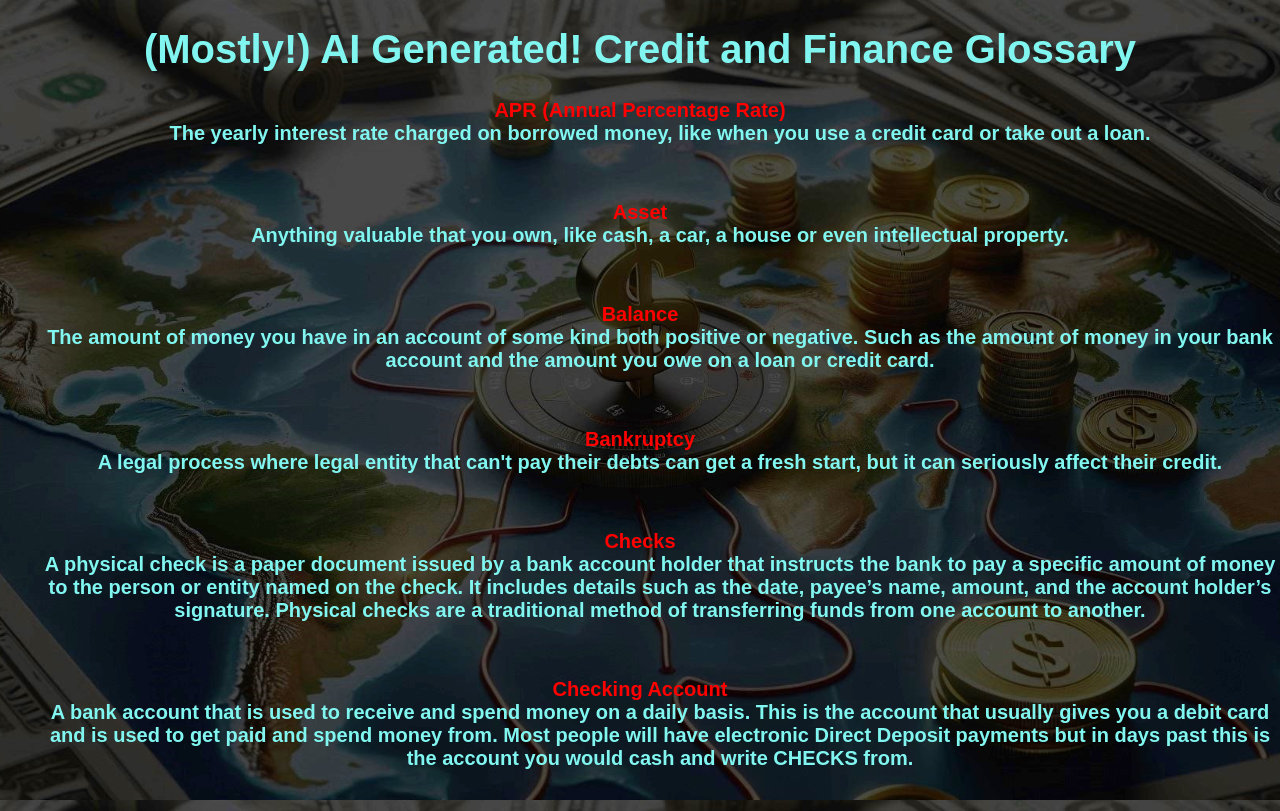
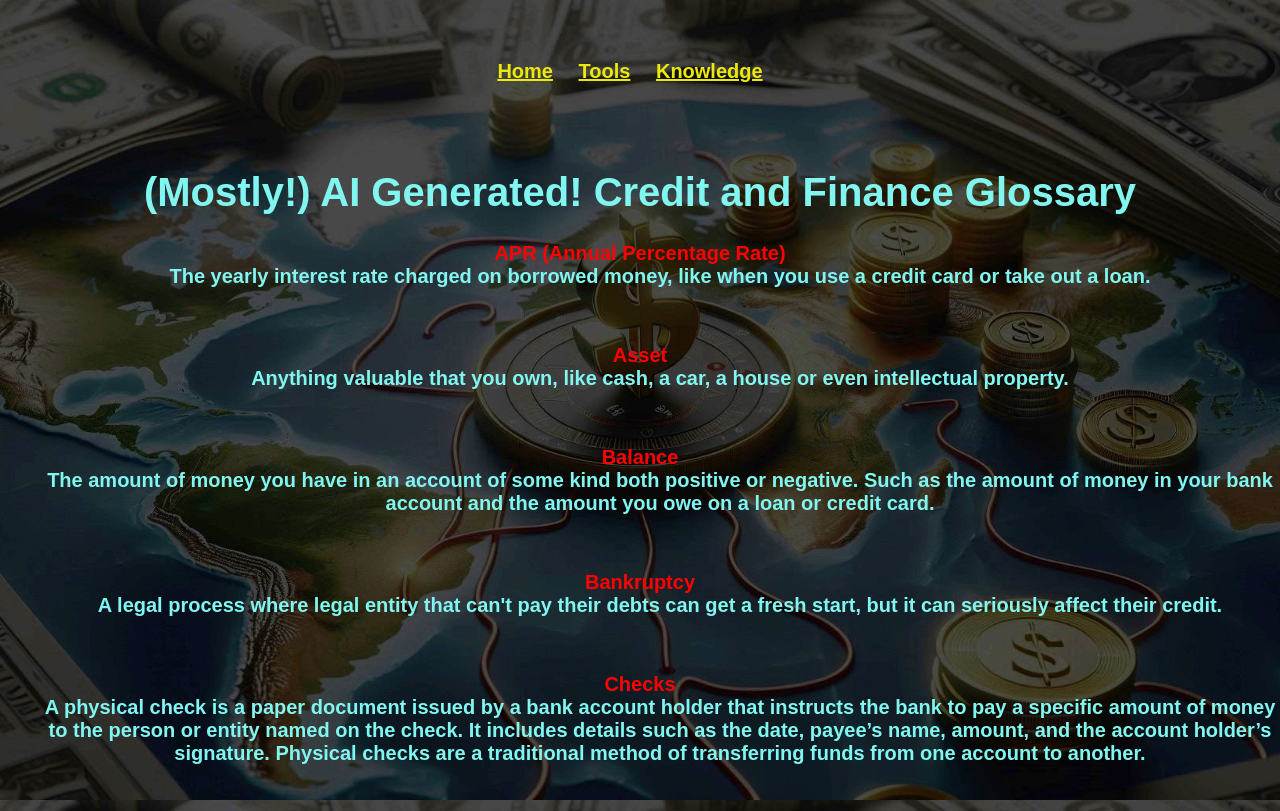
Before and after one commit to matstaf76/Credit-score-self-help-online, a plain HTML site: page FinanceGlossary.html in a window 1280 px wide. Shown: the top 811 px of the page. Drawn offline with Linux system fonts and the light colour scheme.

Commit message:
Add files via upload

```diff
--- a/FinanceGlossary.html
+++ b/FinanceGlossary.html
@@ -14,8 +14,18 @@
         }
     </style>
 </head>
+
 <body>
-    <h1>(Mostly!) AI  Generated! Credit and Finance Glossary</h1>
+<header>
+    <nav>
+        <ul>
+            <li><a href="index.html">Home</a></li>
+            <li><a href="tools.html">Tools</a></li>
+            <li><a href="Knowledge.html">Knowledge</a></li>
+        </ul>
+    </nav>
+</header>
+   <h1>(Mostly!) AI  Generated! Credit and Finance Glossary</h1>
     <dl>
         <dt>APR (Annual Percentage Rate)</dt>
         <dd>The yearly interest rate charged on borrowed money, like when you use a credit card or take out a loan.</dd>
```
